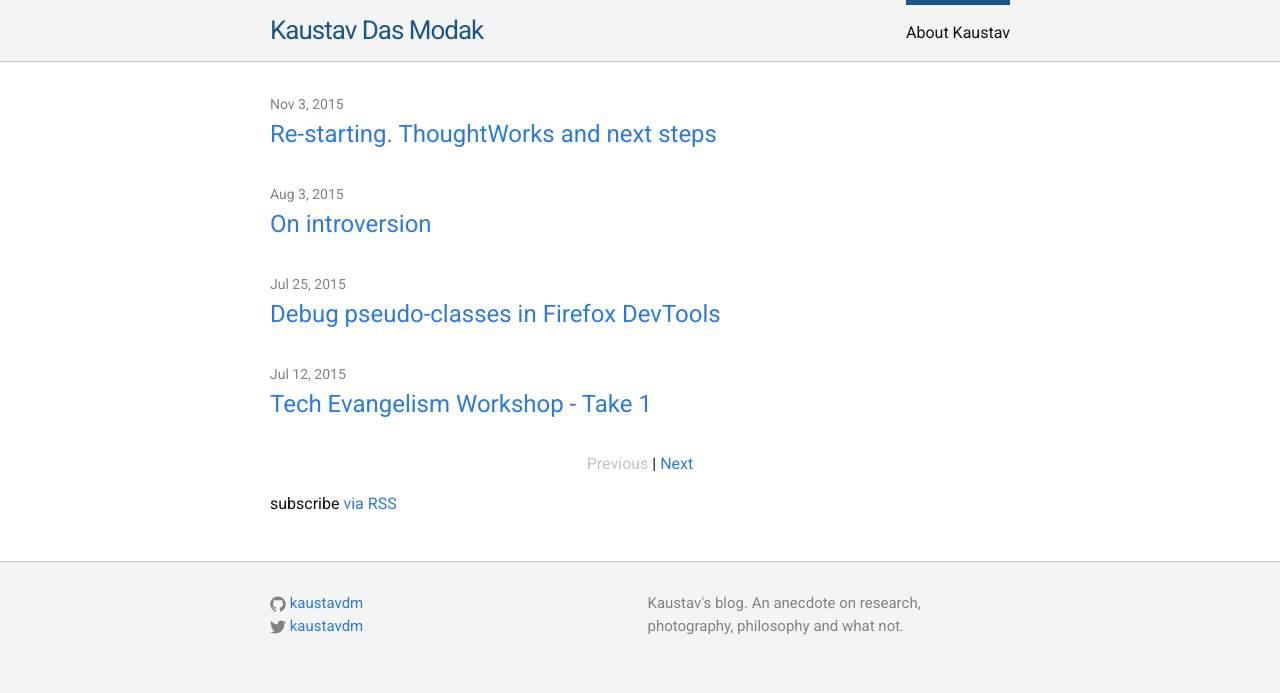
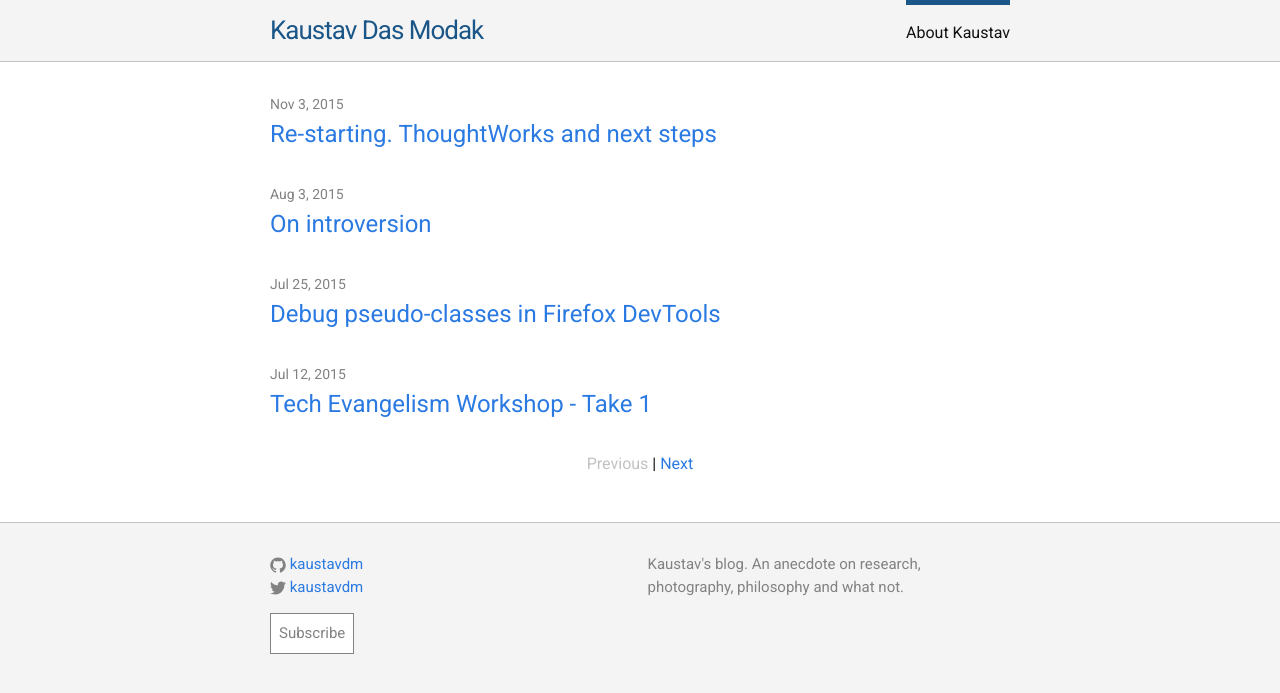
Before and after one commit to kaustavdm/website, a Jekyll site: the page built from index.html, in a window 1280 px wide. Shown: the top 693 px of the page. Built offline with Jekyll 4.4.1, drawn with Linux system fonts in a browser that asks for light colours; the list of posts is cut into pages by our own code.

Commit message:
Customize button styles & move subscribe to footer
Signed-off-by: Kaustav Das Modak <kaustav.dasmodak@yahoo.co.in>

```diff
--- a/_includes/footer.html
+++ b/_includes/footer.html
@@ -18,6 +18,9 @@
           </li>
           {% endif %}
         </ul>
+
+        <div class="rss-subscribe"><a class="button" href="{{ "/feed.xml" | prepend: site.baseurl }}"
+                                   title="Subscribe via RSS">Subscribe</a></div>
       </div>
 
       <div class="footer-col">
--- a/_sass/_layout.scss
+++ b/_sass/_layout.scss
@@ -262,3 +262,36 @@ h1 {
   }
 
 }
+
+/**
+ * Buttons
+ */
+.button {
+  background-color: $white-color;
+  color: $grey-color;
+  border: 1px solid $grey-color;
+  display: inline-block;
+  padding: 0.5rem;
+  cursor: pointer;
+  text-decoration: none;
+  transition: color 0.7s;
+
+  a {
+    color: $grey-color;
+    text-decoration: none;
+    transition: color 0.7s;
+
+    &:hover,
+    &:visited {
+      color: darken($grey-color, 25%);
+      text-decoration: none;
+    }
+  }
+
+  &:hover,
+  &:visited {
+    color: darken($grey-color, 25%);
+    text-decoration: none;
+  }
+
+}
--- a/index.html
+++ b/index.html
@@ -38,6 +38,4 @@ layout: default
         {% endif %}
     </div>
 
-    <p class="rss-subscribe button">subscribe <a href="{{ "/feed.xml" | prepend: site.baseurl }}">via RSS</a></p>
-
 </div>
```
